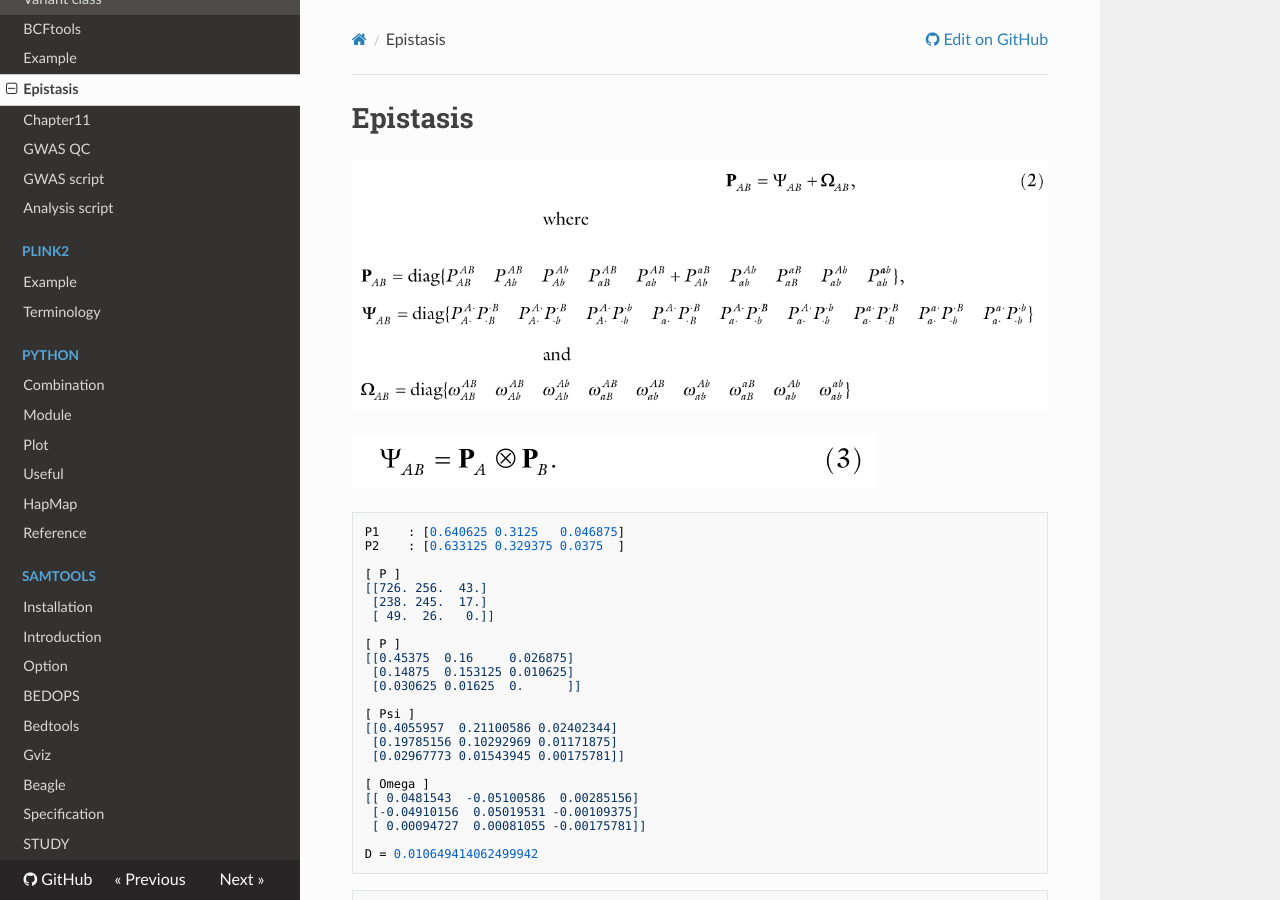
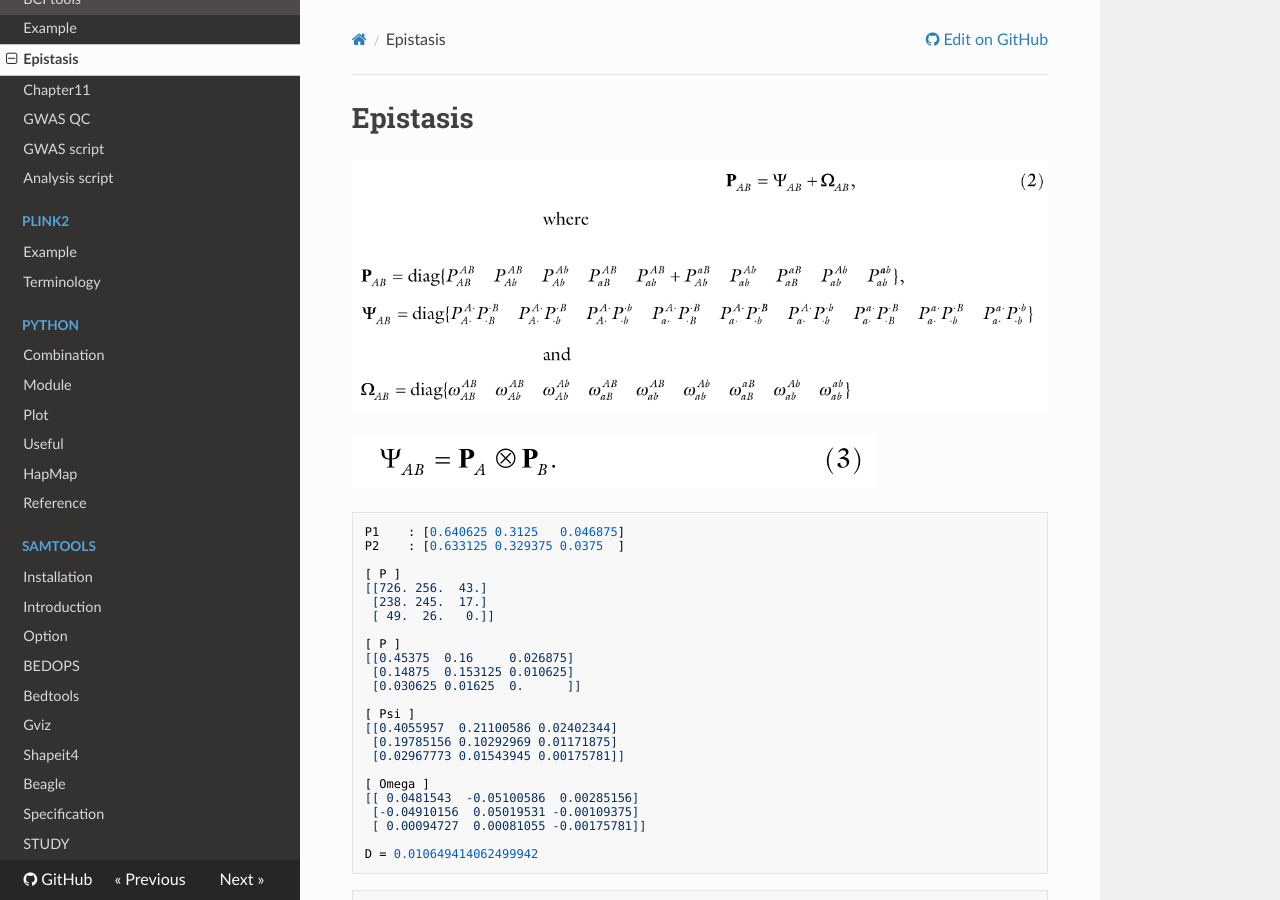
Before and after one commit to WonyoungCho/plink, an MkDocs documentation site: the page built from docs/epistasis.md, in a window 1280 px wide and 900 px high. Built offline with MkDocs 1.6.1, drawn with Linux system fonts in a browser that asks for light colours; nearby versions of some CDN libraries; old or Windows-style settings are respelled for this version of MkDocs.

Commit message:
Update mkdocs.yml

```diff
--- a/mkdocs.yml
+++ b/mkdocs.yml
@@ -37,6 +37,7 @@ pages:
     - BEDOPS: 'bedops_int.md'
     - Bedtools: 'bedtools_int.md'
     - Gviz: 'Gviz_int.md'
+    - Shapeit4: 'shapeit4_int.md'
     - Beagle: 'beagle_int.md'
     - Specification: 'com_spec.md'
     - STUDY: 'study.md'
```
